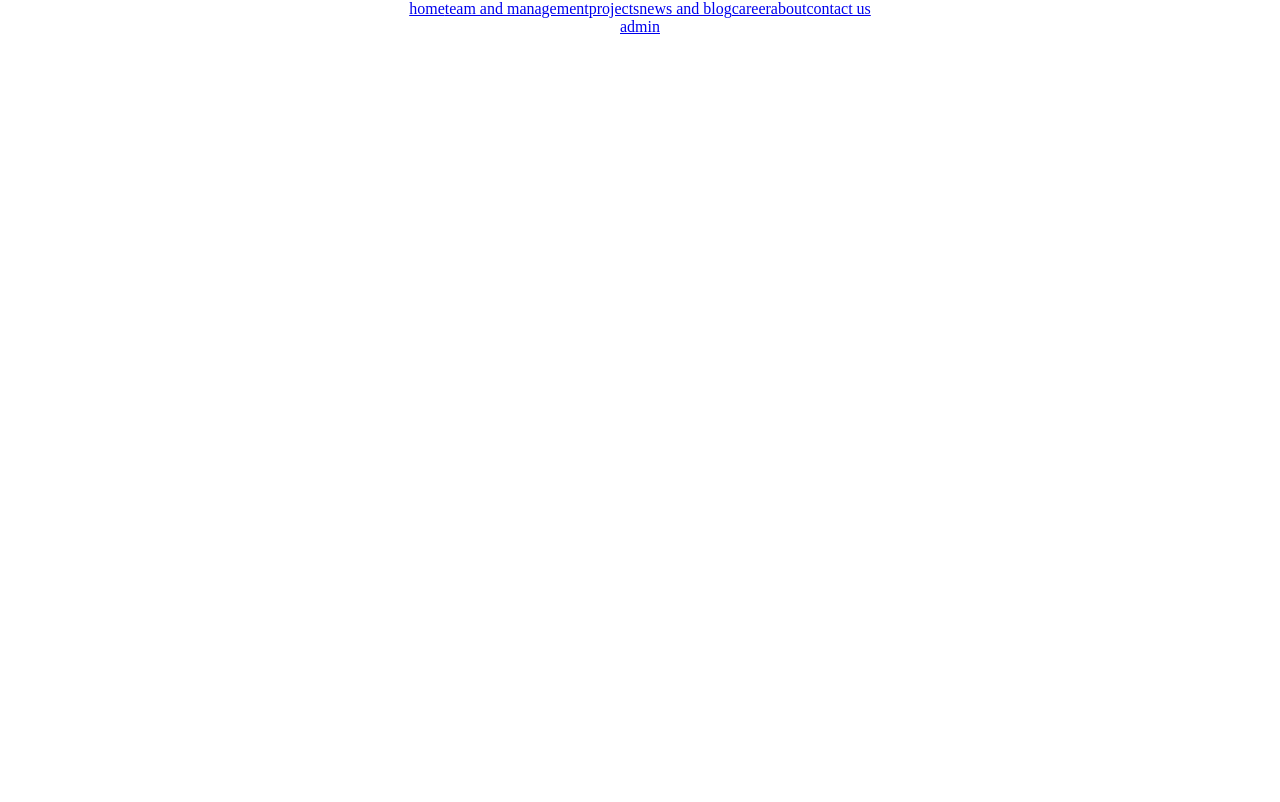
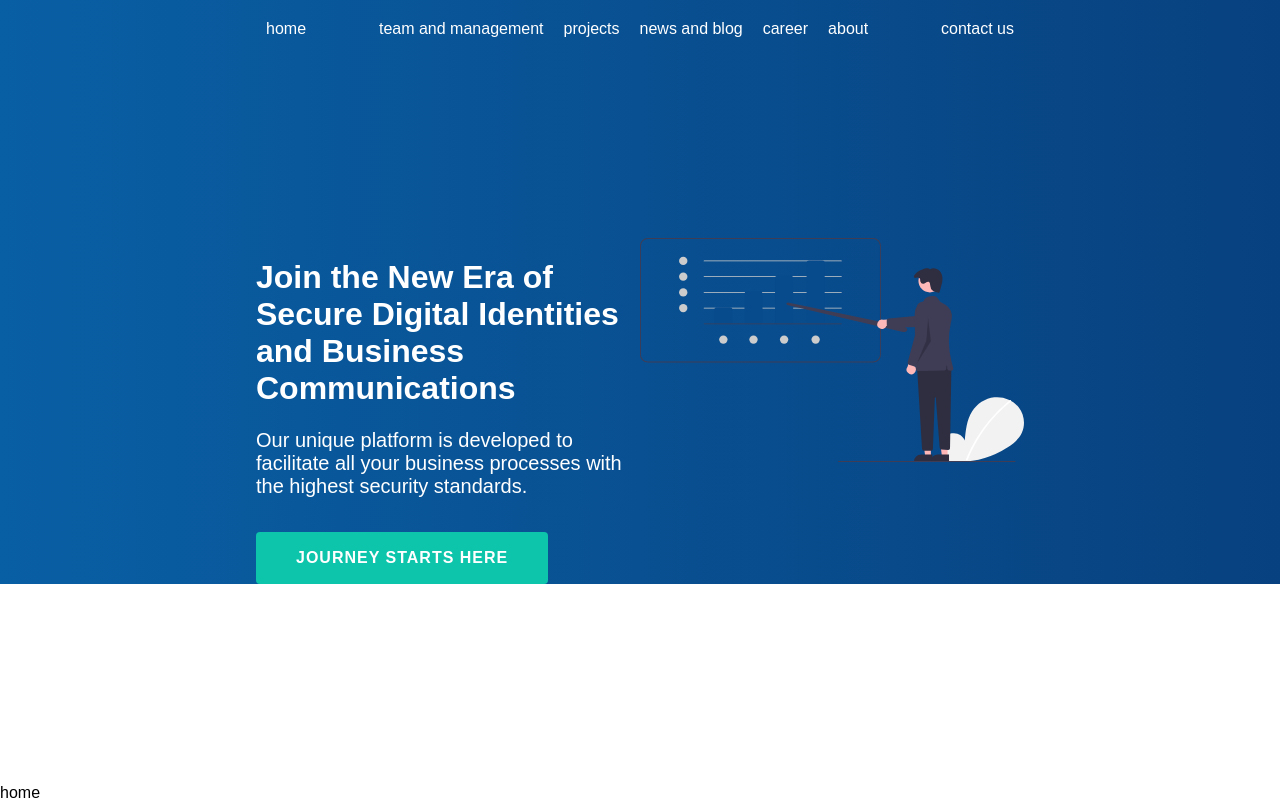
Before and after one commit to ErlanArtykbaev/soc-service-ui, a React (Create React App) app: page / in a window 1280 px wide. Built offline with nearby package versions, Linux system fonts and the light colour scheme.

Commit message:
header: create and set up all header components

```diff
--- a/src/App.js
+++ b/src/App.js
@@ -5,6 +5,7 @@ import './assets/sass/style.scss'
 import Admin from './admin/Admin'
 import Home from './pages/Home'
 import Header from './components/layout/Header'
+import About from './pages/About'
 
 function App() {
   return (
@@ -14,6 +15,12 @@ function App() {
         <Switch>
           <Route path='/' exact component={Home} />
           <Route path='/admin' component={Admin} />
+          <Route path='/about' component={About} />
+          <Route path='/team' component={About} />
+          <Route path='/projects' component={About} />
+          <Route path='/blog' component={About} />
+          <Route path='/career' component={About} />
+          <Route path='/contactus' component={About} />
         </Switch>
 			</Router>
 		</div>
--- /dev/null
+++ b/src/assets/sass/_header.scss
@@ -0,0 +1,52 @@
+.header{
+  background-image: linear-gradient(to right, #095FA4, #08417F);
+  padding-top: 20px;
+  color: white;
+  .menu{
+    display: flex;
+    justify-content: space-between;
+    width: 60%;
+    margin: auto;
+    a{
+      text-decoration: none;
+      color: white;
+    }
+    .link{
+      padding: 10px;
+      box-sizing: border-box;
+      transition: 0.4s;
+      &:hover{
+        background-color: #365ee4;
+      }
+    }
+  }
+  .header-content{
+    width: 60%;
+    margin: 200px auto;
+    .first-impression{
+      display: flex;
+      .texts{
+        width: 50%;
+        p{
+          font-size: 20px;
+        }
+        .btn-journey-start{
+          background-color: #0DC5AB;
+          margin-top: 34px;
+          border-radius: 4px;
+          letter-spacing: 1px;
+          text-transform: uppercase;
+          padding: 17px 40px;
+          width: max-content;
+          font-weight: bold;
+        }
+      }
+      .gif-box{
+        width: 50%;
+        .gif{
+          width: 100%;
+        }
+      }
+    }
+  }
+}
--- a/src/assets/sass/_initial.scss
+++ b/src/assets/sass/_initial.scss
@@ -1,5 +1,5 @@
 body{
 	margin: 0;
 	padding: 0;
-
+	font-family: Arial, Helvetica, sans-serif;
 }
--- a/src/assets/sass/style.scss
+++ b/src/assets/sass/style.scss
@@ -1,7 +1,2 @@
 @import './initial';
-
-
-.app{
-  margin: auto;
-  text-align: center;
-}
+@import './header';
--- a/src/components/layout/Header.js
+++ b/src/components/layout/Header.js
@@ -1,18 +1,48 @@
 import React from 'react'
 import {NavLink} from 'react-router-dom'
+
+import bisness from '../../assets/img/bisness.svg'
 
 const Header = () => {
 	return(
 		<div className='header'>
-			<nav className='nav'>
-				<NavLink to='/home' className='link'>home</NavLink>
+			<div className='menu'>
+				<div className='logo'>
+					<NavLink to='/' className='link'>home</NavLink>
+				</div>
+				<div className='links-pages'>
 					<NavLink to='/team' className='link'>team and management</NavLink>
 					<NavLink to='/projects' className='link'>projects</NavLink>
 					<NavLink to='/blog' className='link'>news and blog</NavLink>
 					<NavLink to='/career' className='link'>career</NavLink>
 					<NavLink to='/about' className='link'>about</NavLink>
+				</div>
+				<div className='contact'>
 					<NavLink to='/contactus' className='link'>contact us</NavLink>
-			</nav>
+				</div>
+			</div>
+			<div className='header-content'>
+				<div className='first-impression'>
+					<div className='texts'>
+						<h1>
+							Join the New Era of Secure Digital Identities and Business Communications
+						</h1>
+						<p>
+							Our unique platform is developed to facilitate all your business processes
+							with the highest security standards.
+						</p>
+						<div className='btn-journey-start'>
+							journey starts here
+						</div>
+					</div>
+					<div className='gif-box'>
+						<img className='gif' src={bisness} alt='like' />
+					</div>
+				</div>
+				<div className='trusted-companies'>
+
+				</div>
+			</div>
 		</div>
 	)
 }
--- a/src/pages/Home.js
+++ b/src/pages/Home.js
@@ -1,11 +1,9 @@
 import React from 'react'
-import { NavLink } from 'react-router-dom'
 
 const Home = () => {
   return(
     <div className='home'>
-
-      <NavLink to='/admin'>admin</NavLink>
+      home
     </div>
   )
 }
--- a/src/pages/Projects.js
+++ b/src/pages/Projects.js
@@ -2,7 +2,7 @@ import React from 'react'
 
 const Projects = () => {
 	return(
-		<div>
+		<div className='projects'>
 			projects
 		</div>
 	)
```
Also changed, not shown: src/assets/img/bisness.svg (added). Lines whose indentation alone changed are shown as unchanged.
